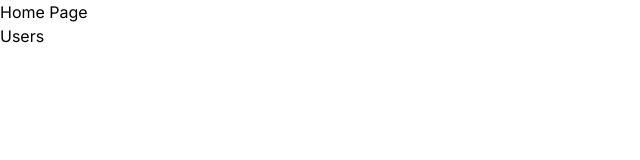
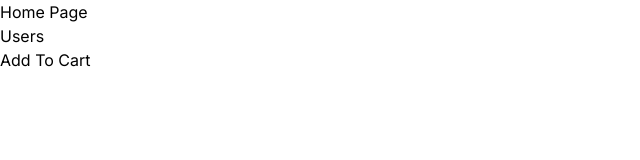
Before and after one commit to MinKhant21/Next-app, a Next.js app: page / in a window 1280 px wide. Shown: the top 160 px of the page, without its empty margins (0-640 px from the left). Built offline with nearby package versions, Linux system fonts and the light colour scheme.

Commit message:
api fetch

```diff
--- /dev/null
+++ b/app/components/AddToCart.tsx
@@ -0,0 +1,11 @@
+'use client';
+
+import React from 'react'
+
+export default function AddToCart() {
+  return (
+    <div>
+     <button onClick={()=>console.log('click')}>Add To Cart</button>
+    </div>
+  )
+}
--- /dev/null
+++ b/app/components/ProductAddToCart.tsx
@@ -0,0 +1,10 @@
+import React from 'react'
+import AddToCart from './AddToCart'
+
+export default function ProductAddToCart() {
+  return (
+    <div>
+     <AddToCart/>
+    </div>
+  )
+}
--- a/app/page.tsx
+++ b/app/page.tsx
@@ -1,5 +1,6 @@
 import Image from 'next/image'
 import Link from 'next/link'
+import ProductAddToCart from './components/ProductAddToCart'
 
 export default function Home() {
   return (
@@ -8,6 +9,7 @@ export default function Home() {
       <Link href='/users'>
         Users
       </Link>
+      <ProductAddToCart/>
     </main>
   )
 }
--- a/app/users/page.tsx
+++ b/app/users/page.tsx
@@ -1,7 +1,18 @@
 import React from 'react'
-
-export default function Users() {
-  return (
-    <div>Users</div>
-  )
+interface Users{
+     id:number,
+     name:string
 }
+export default async function Users() {
+     let res = await fetch('https://jsonplaceholder.typicode.com/users');
+     let users:Users[] = await res.json();
+     return (
+          <div>
+               <ul>
+                    {
+                         users.map((user)=> <li key={user.id}>{user.name}</li>)
+                    }
+               </ul>
+          </div>
+     )
+}
```
